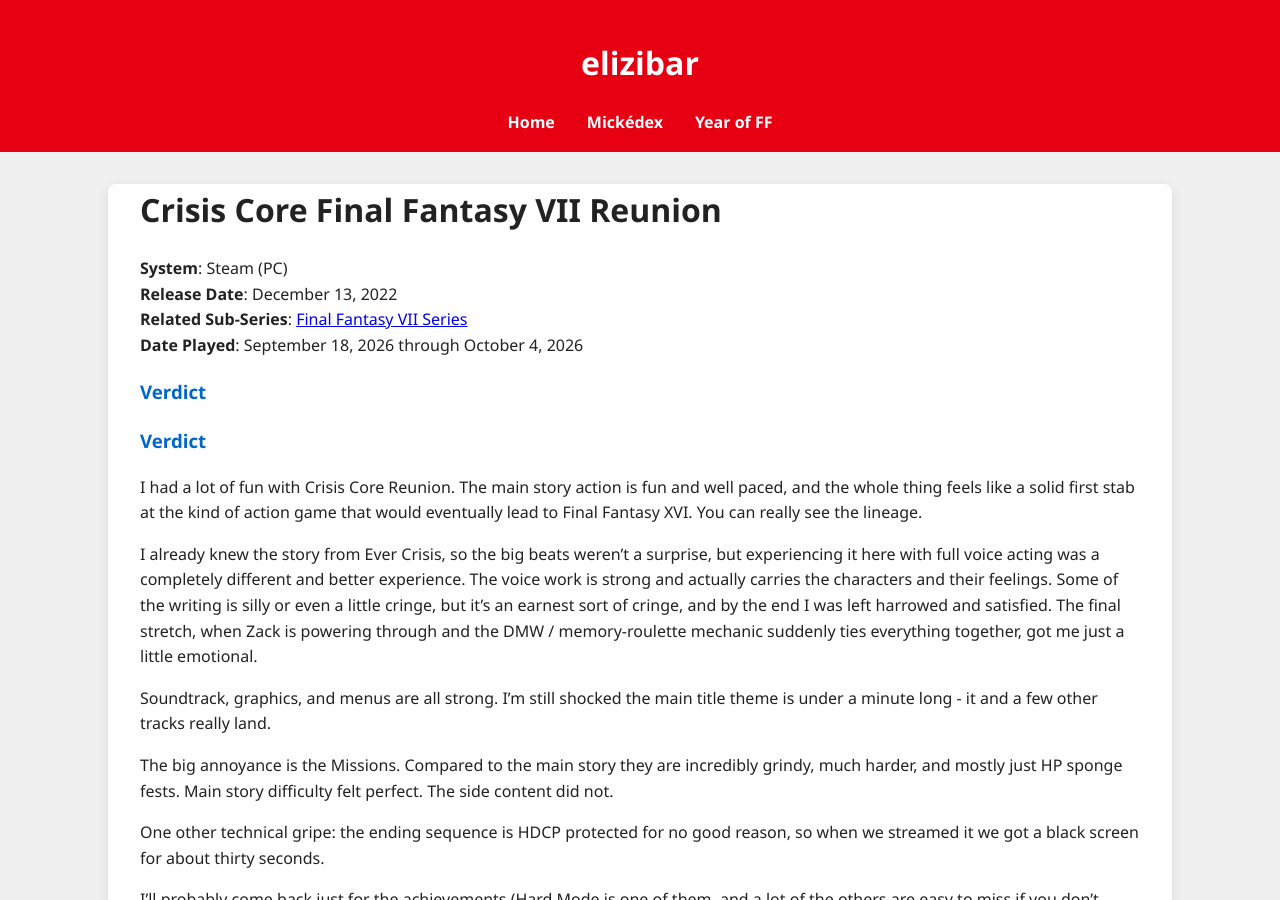
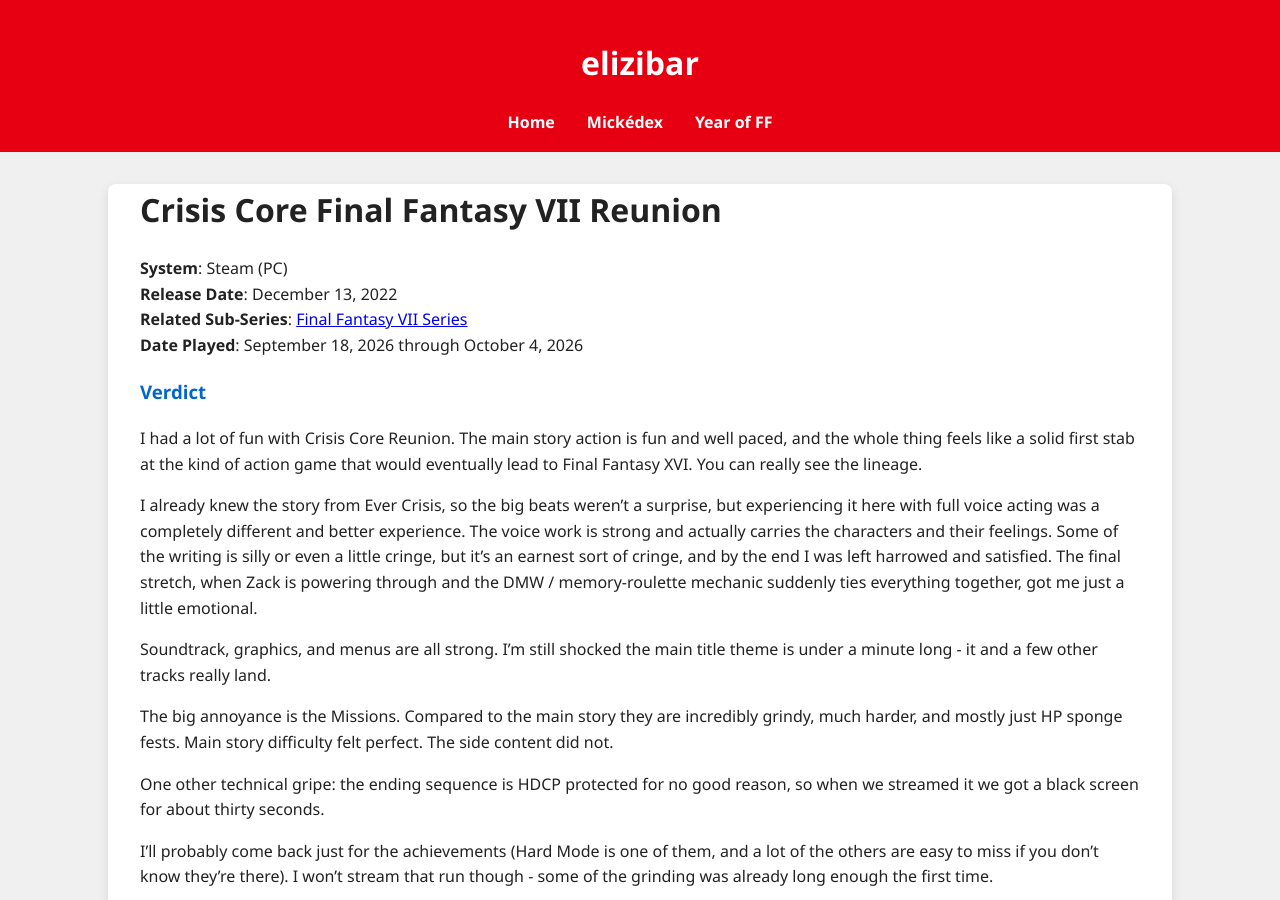
Before and after one commit to elizibar/elizibar.github.io, a Jekyll site: the page built from yearoffinalfantasy/FF7/ff7ccr.md, in a window 1280 px wide and 900 px high. Built offline with Jekyll 4.4.1, drawn with Linux system fonts in a browser that asks for light colours.

Commit message:
Update ff7ccr.md

```diff
--- a/yearoffinalfantasy/FF7/ff7ccr.md
+++ b/yearoffinalfantasy/FF7/ff7ccr.md
@@ -10,8 +10,6 @@
 **Release Date**: December 13, 2022
 **Related Sub-Series**: [Final Fantasy VII Series](/yearoffinalfantasy/ff7series/)
 **Date Played**: September 18, 2026 through October 4, 2026
-
-### Verdict
 
 ### Verdict
 
```
